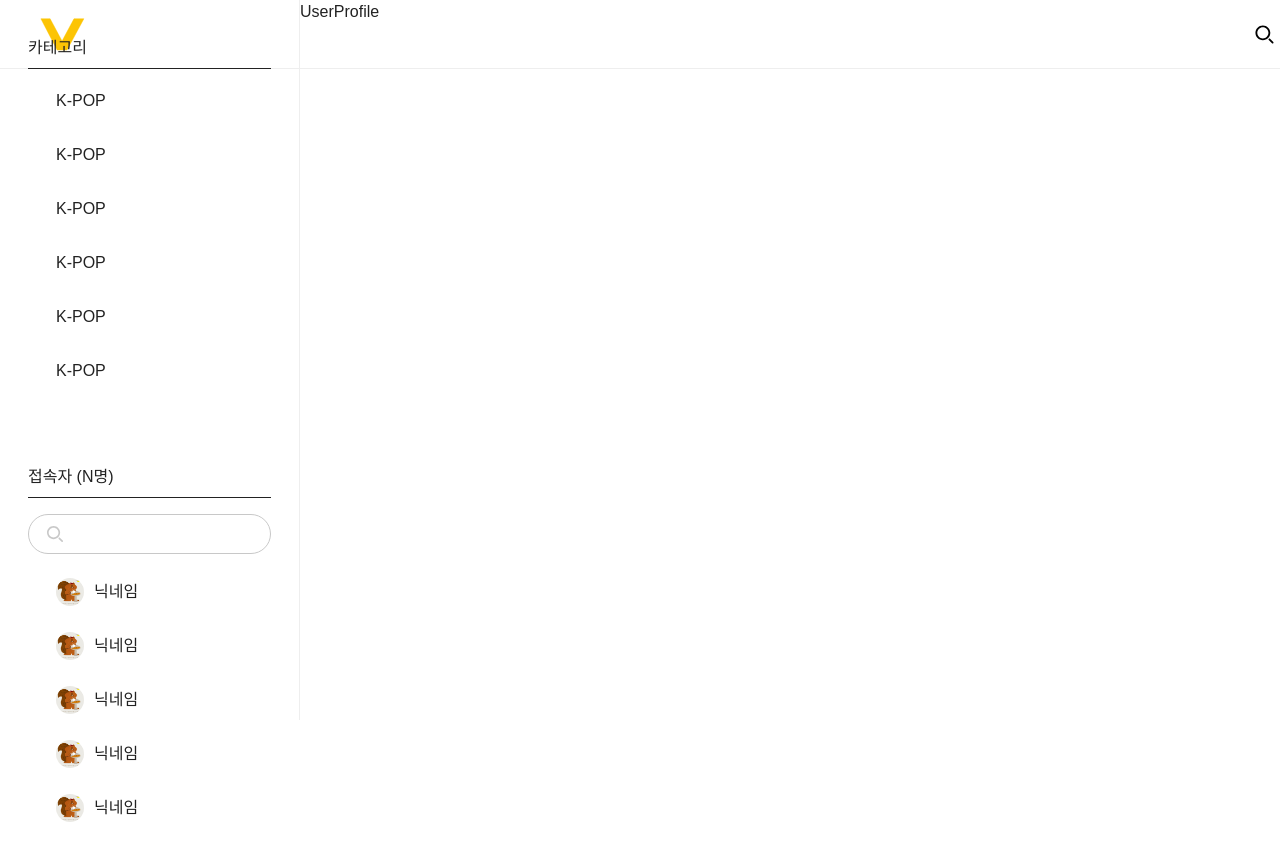
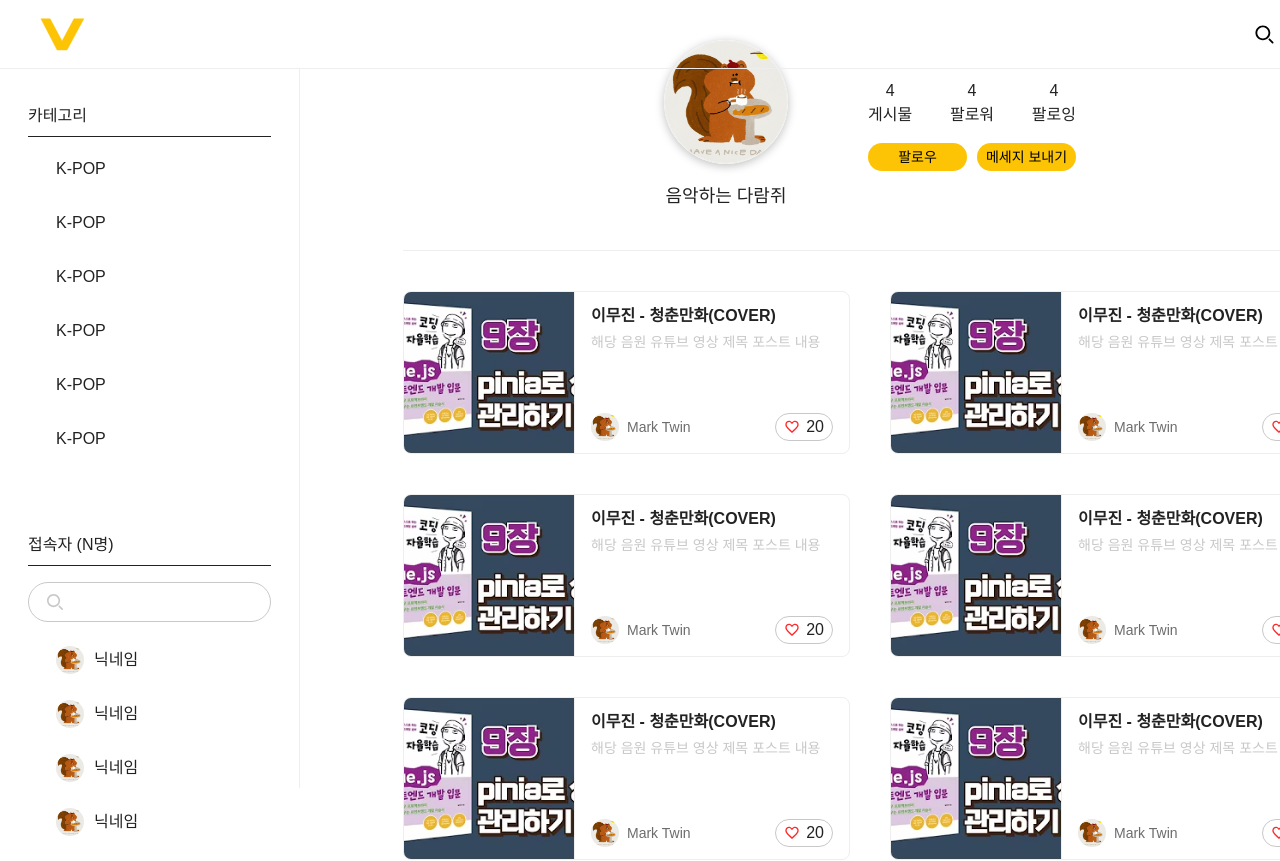
Before and after one commit to 5-rai/vive, a React (Vite) app: page /user/userId in a window 1280 px wide. Shown: the top 861 px of the page. Before the commit the page ends 840 px from the top, so only its background shows below. Built offline with nearby package versions, Linux system fonts and the light colour scheme.

Commit message:
style: UserProfile 페이지 퍼블리싱

```diff
--- a/src/pages/MyProfile.tsx
+++ b/src/pages/MyProfile.tsx
@@ -4,7 +4,7 @@ import ProfileSection from "../components/Profile/ProfileSection";
 export default function MyProfile() {
   return (
     <section className="w-fit mx-auto flex flex-col items-center">
-      <ProfileSection />
+      <ProfileSection isMyProfile />
       <PostCardGridSection />
     </section>
   );
--- a/src/pages/UserProfile.tsx
+++ b/src/pages/UserProfile.tsx
@@ -1,3 +1,11 @@
+import PostCardGridSection from "../components/Profile/PostCardGridSection";
+import ProfileSection from "../components/Profile/ProfileSection";
+
 export default function UserProfile() {
-  return <div>UserProfile</div>;
+  return (
+    <section className="w-fit mx-auto flex flex-col items-center">
+      <ProfileSection />
+      <PostCardGridSection />
+    </section>
+  );
 }
```
